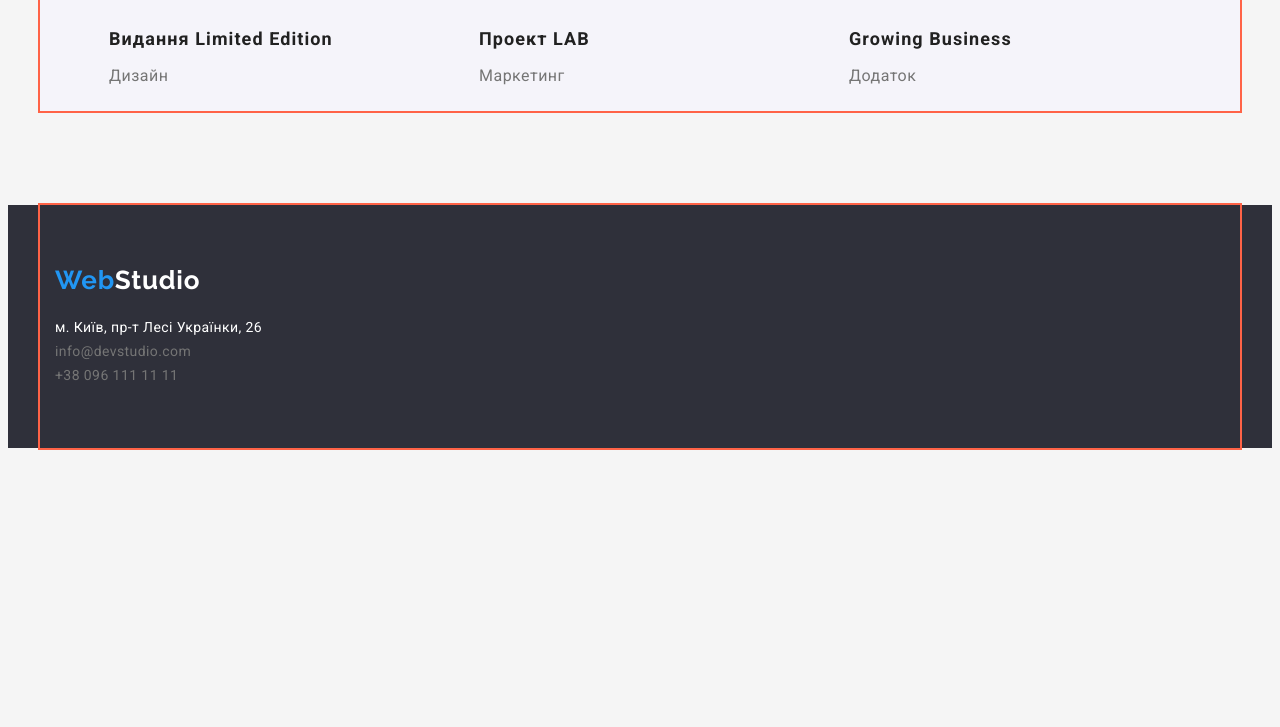
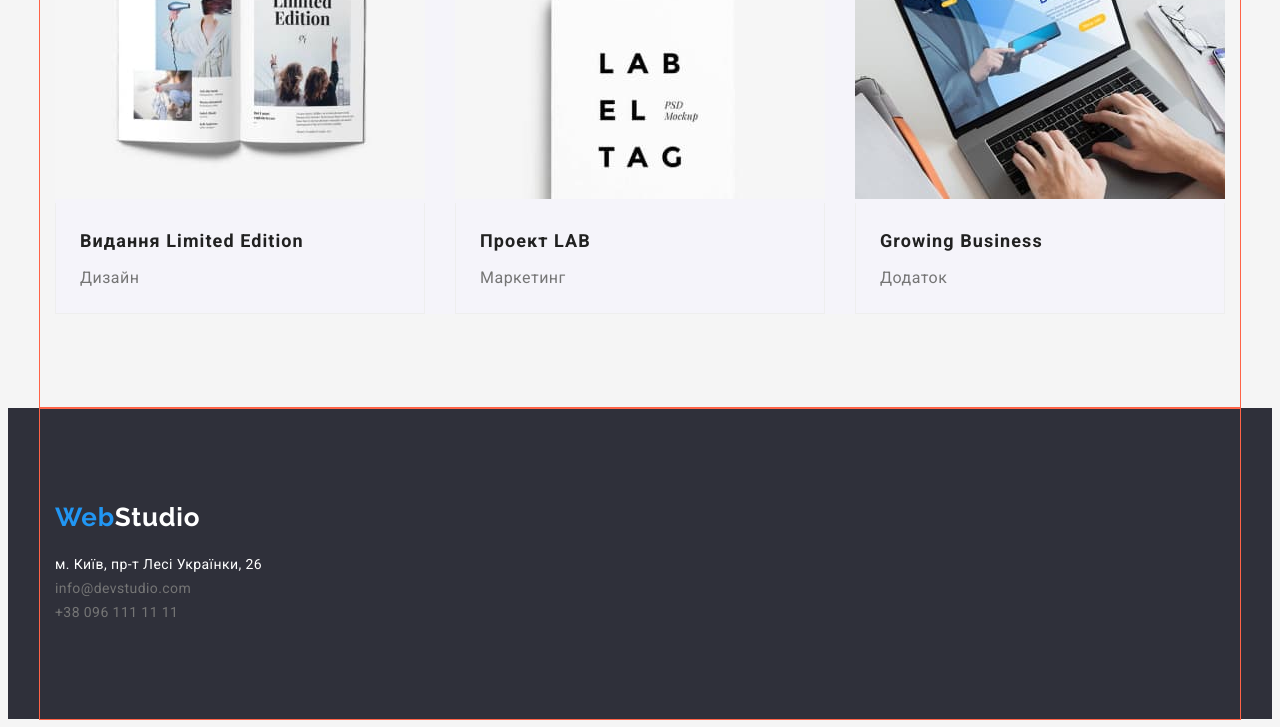
Before and after one commit to LiakhovaIryna/goit-markup-hw-03, a plain HTML site: page portfolio.html in a window 1280 px wide. Shown: the part 1383-2110 px from the top of the page. Before the commit the page ends 1839 px from the top, so only its background shows below. Drawn offline with Linux system fonts and the light colour scheme.

Commit message:
add changes

```diff
--- a/css/styles.css
+++ b/css/styles.css
@@ -22,10 +22,10 @@ font-family: 'Roboto', sans-serif;
 }
 
 .container{
-outline: 2px solid tomato;
+outline: 1px solid tomato;
 width: 1200px;
-padding-top: 24px;
-padding-bottom: 25px;
+padding-top: 94px;
+padding-bottom: 94px;
 padding-left: 15px;
 padding-right: 15px;
 margin-left: auto;
@@ -42,9 +42,6 @@ padding-left: 0;
 color: var(--accent-color);
 }
 /* -------------header+logo+nav---------------- */
-.header{
-background-color: #ECECEC;
-}
 
 .container.header{
 display: flex;
@@ -77,9 +74,11 @@ font-size: 14px;
 line-height: 1.14;
 letter-spacing: 0.02em;
 }
+
 .header-list .headeritem:not(:last-child){
 margin-right: 50px;
 }
+
 .header-list.tel{
 margin-left: auto;
 }
@@ -97,10 +96,10 @@ text-decoration: none;
 .header-item.tel {
 color: var(--secondary-title-color);
 }
+
 .header-item.tel.envelop:before{
 content: '\2709';
 }
-
 
 .header-item:hover,
 .header-item:focus {
@@ -112,7 +111,6 @@ background-color: var(--secondary-background-color);
 text-align: center;
 padding-top: 200px;
 padding-bottom: 280px;
-margin-bottom: 107px;
 }
 
 .hero-title{
@@ -130,6 +128,9 @@ display: inline-block;
 min-width: 216px;
 text-align: center;
 padding: 10px 32px;
+border: none;
+border-radius: 4px;
+
 font-family: inherit;
 color: #FFFFFF;
 background-color: #2196F3;;
@@ -138,22 +139,17 @@ font-size: 16px;
 line-height: 1.88;
 letter-spacing: 0.06em;
 cursor: pointer;
-border: none;
-border-radius: 4px;
 }
 /* -------------features---------------- */
-.container.features{
-margin-bottom: 94px;
-padding: 0;
-}
+
 .feature-list{
 display: flex;
 justify-content: space-between;
 margin: 0;
 
 letter-spacing: 0.03em;
+}
 
-}
 .feature-item{
 margin: 0;
 margin-bottom: 10px;
@@ -164,6 +160,7 @@ font-size: 14px;
 line-height: 1.14;
 text-transform: uppercase;
 }
+
 .feature-text{
 margin: 0;
 padding-left: 15px;
@@ -174,12 +171,6 @@ font-size: 14px;
 line-height: 1.71;
 }
 /* -------------Work---------------- */
-/* .work{
-text-align: center; */
-.container.work{
-padding: 0;
-margin-bottom: 94px;
-}
 
 .work-title{
 margin: 0;
@@ -202,10 +193,7 @@ justify-content: space-between;
 }
 
 /* -------------Team---------------- */
-.container.team{
-padding: 0;
-margin-bottom: 94px;
-}
+
 .team{
 background-color: #F5F4FA;
 letter-spacing: 0.03em;
@@ -229,11 +217,11 @@ justify-content: space-between;
 display: block;
 margin-bottom: 30px;
 }
+
 .team-list>li{
 display: flex;
 flex-direction: column;
 align-items: center;
-
 width: 270px;
 height: 368px;
 
@@ -265,11 +253,6 @@ line-height: 1.71;
 letter-spacing: 0.03em;
 }
 
-.footer>.container{
-padding-top: 60px;
-padding-bottom: 60px;
-
-}
 .footer-logo{
 display: block;
 margin-bottom: 20px;
@@ -277,7 +260,6 @@ color: #FFFFFF;
 }
 
 .adress{
-
 font-style: normal;
 color: #FFFFFF;
 text-decoration: none;
@@ -315,33 +297,38 @@ background-color: var(--main-background-color);
 font-family: 'Roboto', sans-serif;
 }
 
-.portfolio.container{
-margin-top: 94px;
-margin-bottom: 94px;
-padding: 0;
+.container.header.portfolio{
+border-bottom: 1px solid rgba(236, 236, 236, 1);
 }
+
 .portfolio-list{
 display: flex;
 justify-content: center;
 flex-wrap: wrap;
-
 
 color: inherit;
 text-decoration: none;
 background-color: #F5F4FA;
 }
 
-/* .portfolio-list>li:not(:last-child){
-margin-right: 8px;
-} */
-li>.gallery{
+li.gallery:not(:nth-child(3n)){
 margin-right: 30px;
-border: 1px solid rgba(238, 238, 238, 1);
+}
+
+li.gallery:not(:nth-last-child(-n+3)){
+margin-bottom: 30px;
+}
+
+li.gallery{
+width: calc((100% - 60px)/3);
+/* border: 1px solid rgba(238, 238, 238, 1); */
 }
 
 .portfolio-btn{
 margin-bottom: 50px;
 padding: 6px 22px;
+border: transparent;
+
 font-family: inherit;
 font-weight: 500;
 font-size: 16px;
@@ -351,7 +338,6 @@ letter-spacing: 0.03em;
 text-decoration: none;
 text-transform: capitalize;
 cursor: pointer;
-border: transparent;
 }
 
 button:hover,
@@ -361,10 +347,14 @@ background-color: var(--accent-color);
 }
 
 .portfolio-title{
-margin-left: 24px;
-margin-right: 24px;
-margin-top: 20px;
-margin-bottom: 4px;
+width: 370px;
+margin: 0;
+padding-left: 24px;
+padding-right: 24px;
+padding-top: 20px;
+padding-bottom: 4px;
+border-right: 1px solid rgba(238, 238, 238, 1);
+border-left: 1px solid rgba(238, 238, 238, 1);
 
 font-weight: 700;
 font-size: 18px;
@@ -378,10 +368,15 @@ color: inherit;
 }
 
 .portfolio-filtr{
-margin-left: 24px;
-margin-right: 24px;
-margin-top: 0;
-margin-bottom: 20px;
+width: 370px;
+margin: 0;
+padding-left: 24px;
+padding-right: 24px;
+padding-top: 0;
+padding-bottom: 20px;
+border-right: 1px solid rgba(238, 238, 238, 1);
+border-left: 1px solid rgba(238, 238, 238, 1);
+border-bottom: 1px solid rgba(238, 238, 238, 1);
 
 font-weight: 400;
 font-size: 16px;
--- a/portfolio.html
+++ b/portfolio.html
@@ -13,7 +13,7 @@
 </head>
 <body>
     <header class="header">
-        <div class="container header">
+        <div class="container header portfolio">
         <a href="./index.html" class="header-logo logo" lang="en"><span>Web</span>Studio</a>
         <nav class="header-nav">
             <ul class="header-list list">
```
Also changed, not shown: index.html (+1 -1 lines).
